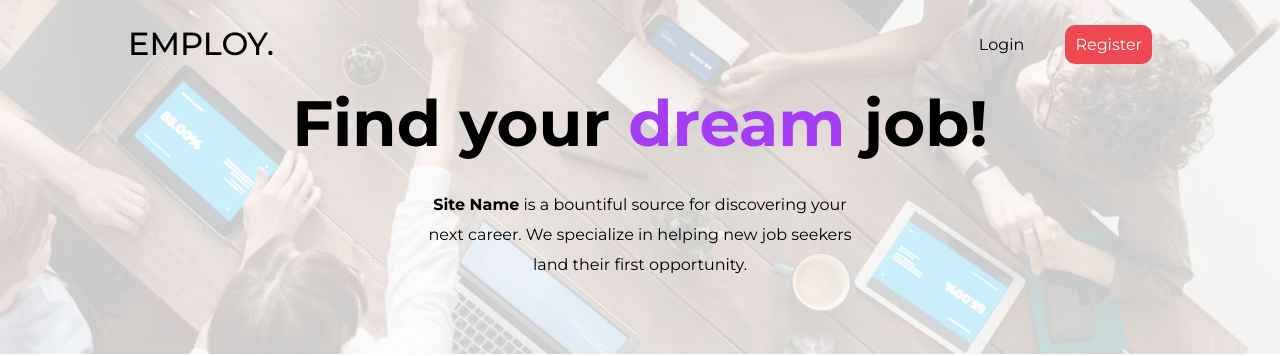
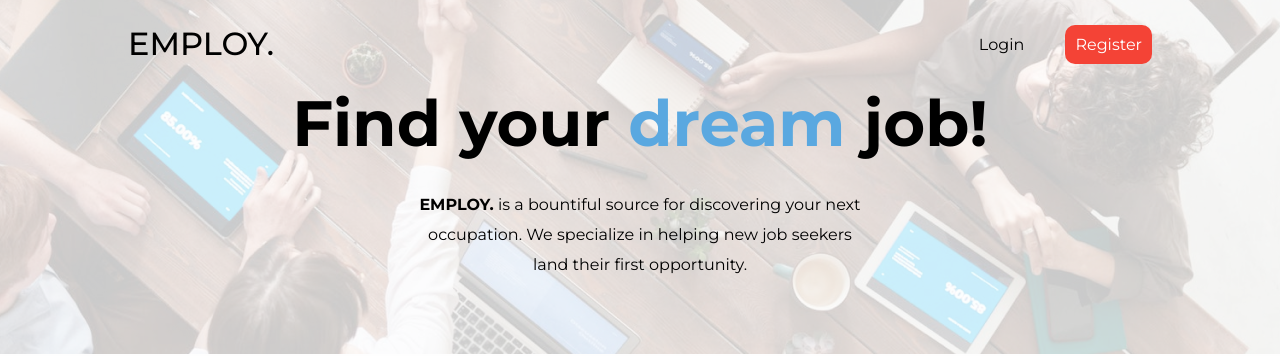
Before and after one commit to Tlabrahamson/employ, a React (Create React App) app in the folder frontend/: page / in a window 1280 px wide. Shown: the top 356 px of the page. Built offline with nearby package versions, Linux system fonts and the light colour scheme; no server answers.

Commit message:
Changed button and hero span color.

```diff
--- a/frontend/src/components/Hero.js
+++ b/frontend/src/components/Hero.js
@@ -28,7 +28,7 @@ const HeroWrapper = styled.div`
   }
 
   h1 span {
-    color: #a53df5;
+    color: #5aa8e0;
   }
 
   p {
@@ -49,8 +49,8 @@ const Hero = () => {
         Find your <span>dream</span> job!
       </h1>
       <p>
-        <span>Site Name</span> is a bountiful source for discovering your next
-        career. We specialize in helping new job seekers land their first
+        <span>EMPLOY.</span> is a bountiful source for discovering your next
+        occupation. We specialize in helping new job seekers land their first
         opportunity.
       </p>
     </HeroWrapper>
--- a/frontend/src/components/Nav.js
+++ b/frontend/src/components/Nav.js
@@ -53,7 +53,7 @@ const HeaderWrap = styled.header`
     justify-content: start;
 
     &:last-child {
-      background: #ee4853;
+      background: #f44336;
       border-radius: 10px;
       color: #fff;
       padding: 10px;
--- a/frontend/src/styles/GlobalStyles.js
+++ b/frontend/src/styles/GlobalStyles.js
@@ -43,7 +43,7 @@ main {
 button {
     cursor: pointer;
     transition: all 0.3s ease;
-    background: #EE4853;
+    background: #f44336;
     &:hover {
         opacity: 0.7;
       }
--- a/frontend/src/styles/SingleJobWrapper.js
+++ b/frontend/src/styles/SingleJobWrapper.js
@@ -28,11 +28,11 @@ const SingleJobWrapper = styled.div`
   }
 
   .edit-button {
-    background: #10a134;
+    background: #4caf50;
   }
 
   .delete-button {
-    background: #ee4853;
+    background: #f44336;
   }
 
   .apply-button {
```
